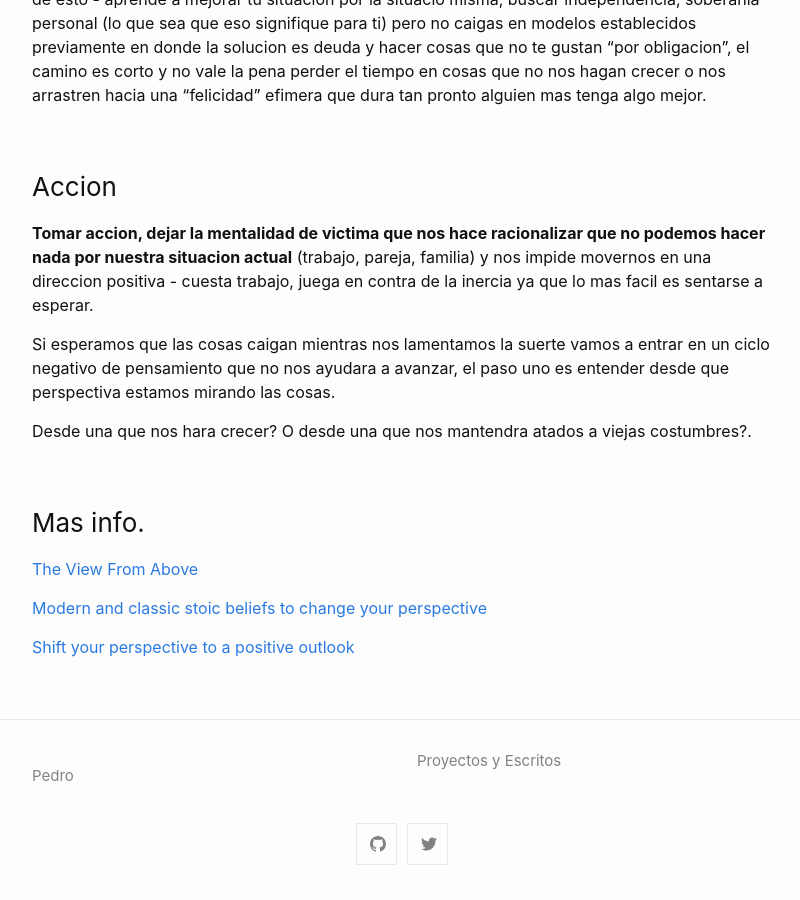
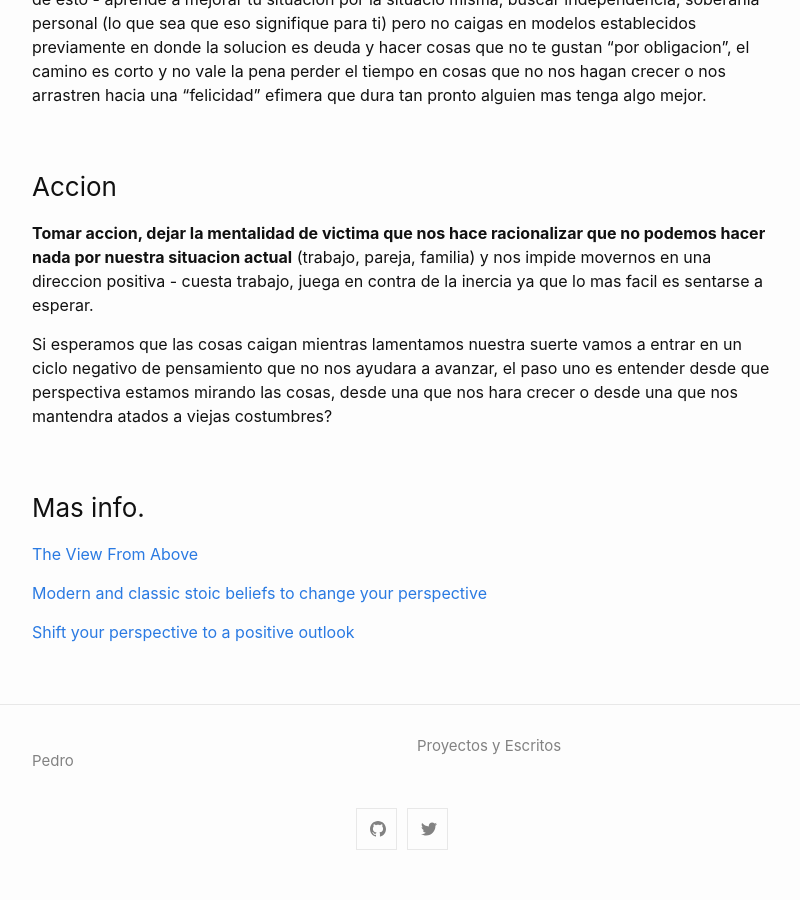
Before and after one commit to petesect18/notas, a Jekyll site: the page built from _posts/2022-2-27-perspectiva.md, in a window 1280 px wide and 900 px high, scrolled down 1074 px. Shown: the whole window, without its empty margins (238-1038 px from the left). Built offline with Jekyll 4.4.1, drawn with Linux system fonts in a browser that asks for light colours.

Commit message:
Add files via upload

```diff
--- a/_posts/2022-2-27-perspectiva.md
+++ b/_posts/2022-2-27-perspectiva.md
@@ -29,10 +29,7 @@ Tenemos que entender que por mas compleja que parezca nuestra situacion, alreded
 
 **Tomar accion, dejar la mentalidad de victima que nos hace racionalizar que no podemos hacer nada por nuestra situacion actual** (trabajo, pareja, familia) y nos impide movernos en una direccion positiva - cuesta trabajo, juega en contra de la inercia ya que lo mas facil es sentarse a esperar.
 
-Si esperamos que las cosas caigan mientras nos lamentamos la suerte vamos a entrar en un ciclo negativo de pensamiento que no nos ayudara a avanzar, el paso uno es entender desde que perspectiva estamos mirando las cosas.
-
-Desde una que nos hara crecer?
-O desde una que nos mantendra atados a viejas costumbres?.
+Si esperamos que las cosas caigan mientras lamentamos nuestra suerte vamos a entrar en un ciclo negativo de pensamiento que no nos ayudara a avanzar, el paso uno es entender desde que perspectiva estamos mirando las cosas, desde una que nos hara crecer o desde una que nos mantendra atados a viejas costumbres?
 
 ### Mas info.
 [The View From Above](https://tricycle.org/magazine/view-above/)
```
